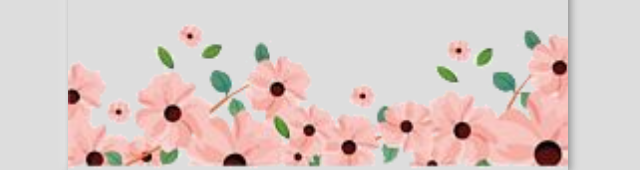
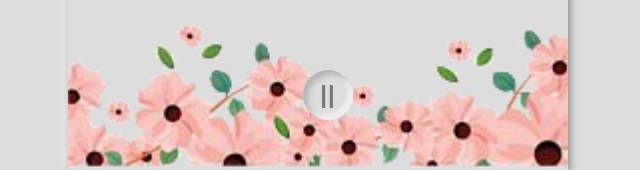
Before and after one commit to complex1/wedding-card, a Vue app: page / in a window 1280 px wide. Shown: the part 630-800 px from the top of the page, without its empty margins (322-962 px from the left). Built offline with nearby package versions, Linux system fonts and the light colour scheme.

Commit message:
added timner

```diff
--- a/package.json
+++ b/package.json
@@ -9,7 +9,8 @@
   },
   "dependencies": {
     "core-js": "^3.6.5",
-    "vue": "^2.6.11"
+    "vue": "^2.6.11",
+    "vue2-touch-events": "^2.3.2"
   },
   "devDependencies": {
     "@vue/cli-plugin-babel": "^4.5.0",
--- a/src/App.vue
+++ b/src/App.vue
@@ -6,6 +6,10 @@
     <transition name="component-fade" mode="out-in">
       <component :is="page[pi]"/>
     </transition>
+    <button class="n-elm n-ele-in-0" @click="autochange = !autochange; setTimer()">
+      <div v-if="!autochange" class="play"></div>
+      <div v-else class="pause">||</div>
+    </button>
   </div>
 </template>
 
@@ -28,16 +32,37 @@ export default {
     return {
       page: ['landing', 'cover', 'events', 'invitation', 'people'],
       pi: 0,
-      isOpen: true
+      isOpen: true,
+      autochange: true,
+      timer: null
     }
   },
   methods: {
+    goLeft () {
+      if (this.pi > 0) {
+        this.pi--
+      }
+    },
+    goRight () {
+      if (this.pi < 4) {
+        this.pi++
+      }
+    },
+    setTimer () {
+      if (this.timer) {
+        clearTimeout(this.timer)
+      }
+      this.timer = setInterval(this.change, 4000)
+    },
     change () {
       this.isOpen = true
       const range = 5
-      this.pi++
-      if (this.pi === range) {
-        this.pi = 0
+      if (this.autochange) {
+        this.pi++
+        if (this.pi === range) {
+          this.pi = 0
+        }
+        this.setTimer()
       }
     }
   },
@@ -49,6 +74,37 @@ export default {
 </script>
 
 <style lang="scss">
+
+button {
+  height: 50px;
+  width: 50px;
+  background-color: transparent;
+  border: 0px solid;
+  border-radius: 50%;
+  display: flex;
+  justify-content: center;
+  align-items: center;
+  position: absolute;
+  bottom: 50px;
+  left: calc(50% - 15px);
+  padding: 15px;
+}
+
+.play {
+      margin-top: 3px;
+    margin-left: 4px;
+  width: 0px;
+  height: 0px;
+  border-top: 10px solid transparent;
+  border-left: 20px solid #777;
+  border-bottom: 10px solid transparent;
+}
+.pause {
+  font-weight: bold;
+  font-size: 24px;
+  color: #777;
+}
+
 .curve {
   font-family: cursive;
   line-height: 16px;
--- a/src/main.js
+++ b/src/main.js
@@ -1,6 +1,11 @@
 import Vue from 'vue'
 import App from './App.vue'
 import './assets/light.scss'
+// import Vue2TouchEvents from 'vue2-touch-events'
+
+// Vue.use(Vue2TouchEvents, {
+//   disableClick: false
+// })
 
 Vue.config.productionTip = false
 
```
Also changed, not shown: 1 other file (tests, documents, lock files or other folders).
